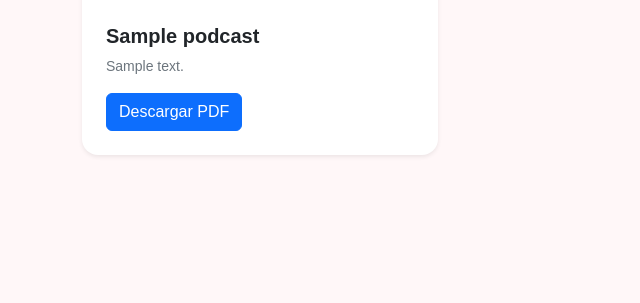
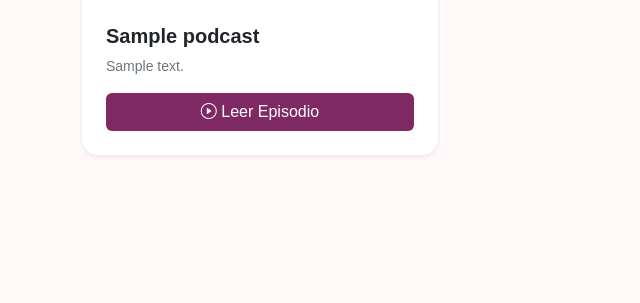
Before and after one commit to Martinacolomboo/DVOLVE, a Django app: page /frontend/podcast/ in a window 1280 px wide. Shown: the part 811-1114 px from the top of the page, without its empty margins (0-640 px from the left). Run offline with Django 5.2, Linux system fonts and the light colour scheme; a user stored in the database is signed in; tables that the repository leaves empty hold one stand-in row (values such as "Sample post").

Commit message:
descargar parte 2

```diff
--- a/frontend/templates/frontend/podcast.html
+++ b/frontend/templates/frontend/podcast.html
@@ -66,7 +66,9 @@
                         </p>
 
                         <div class="mt-auto">
-                            <a href="{{ item.archivo_pdf.url }}" download class="btn btn-primary">Descargar PDF</a>
+                            <a href="{{ item.archivo_pdf.url }}" target="_blank" class="btn w-100 text-white" style="background-color: #7e2864;">
+                                <i class="bi bi-play-circle"></i> Leer Episodio
+                            </a>
 
 
                         </div>
```
